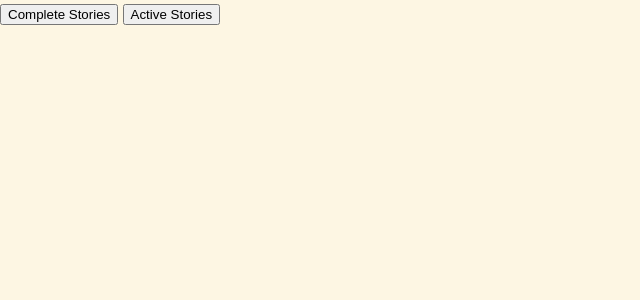
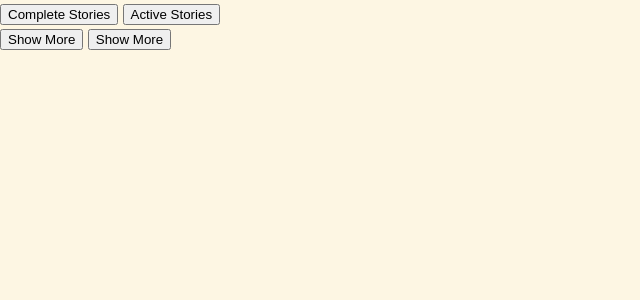
Before and after one commit to CarnegieMellonQatar/YAS, a Django app: page /index/ in a window 1280 px wide. Shown: the part 69-369 px from the top of the page, without its empty margins (0-640 px from the left). Run offline with Django 3.2, Linux system fonts and the light colour scheme; a user stored in the database is signed in; data comes from the database, SQL or seed files in the repository; parts of the project's set-up code (start-up, migrations or seed data) failed here and were passed over; some libraries are stand-ins or nearby versions.

Commit message:
Small change from last time

```diff
--- a/src/kesa/api/templates/api/index.html
+++ b/src/kesa/api/templates/api/index.html
@@ -49,6 +49,7 @@
             <h2>Contributors: {$ story.fields.contributors $}</h2>
             <h2>Status: {$ storyController.isComplete(story.fields.is_complete) $}  </h2>
         </div>
+        <button ng-show="storyController.haveMoreComplete && storyController.enabled" ng-click="storyController.getMoreCompleteStories()">Show More</button>
         <div ng-hide="storyController.enabled" ng-repeat="story in storyController.uncompleteStories">
             <a href="/{$ story.pk $}/writing"><h2>{$ story.fields.title $}</h2></a>
             <a href="/{$ story.fields.userInfo.fields.username $}/profile"><h2>Author: {$ story.fields.userInfo.fields.username $}</h2></a>
@@ -56,6 +57,7 @@
             <h2>Contributors: {$ story.fields.contributors $}</h2>
             <h2>Status: {$ storyController.isComplete(story.fields.is_complete) $}</h2>
         </div>
+        <button ng-show="storyController.haveMoreIncomplete && !storyController.enabled" ng-click="storyController.getMoreInCompleteStories()">Show More</button>
     </div>
 {% else %}
     <br/>
```
